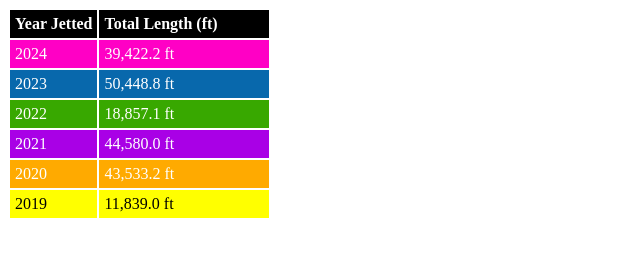
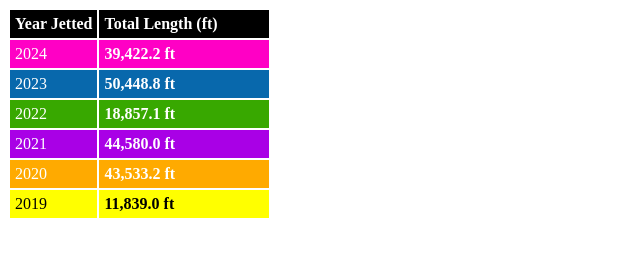
Before and after one commit to mccordpa/SalineJetting, a plain HTML site: page index.html in a window 1280 px wide. Shown: the whole page, without its empty margins (0-640 px from the left). Drawn offline with Linux system fonts and the light colour scheme.

Commit message:
Update index.html

```diff
--- a/index.html
+++ b/index.html
@@ -7,27 +7,27 @@
             </tr>
                 <tr style="background-color: #ff00c5">
                 <td style="color: white; padding: 5px;">2024</td>
-                <td style="color: white; width: 160px; padding: 5px;">39,422.2 ft</td>
+                <td style="color: white; font-weight: bold; width: 160px; padding: 5px;">39,422.2 ft</td>
             </tr>
                 <tr style="background-color: #0868ac">
                 <td style="color: white; padding: 5px;">2023</td>
-                <td style="color: white; width: 160px; padding: 5px;">50,448.8 ft</td>
+                <td style="color: white; font-weight: bold; width: 160px; padding: 5px;">50,448.8 ft</td>
             </tr>
                 <tr style="background-color: #38a800">
                 <td style="color: white; padding: 5px;">2022</td>
-                <td style="color: white; width: 160px; padding: 5px;">18,857.1 ft</td>
+                <td style="color: white; font-weight: bold; width: 160px; padding: 5px;">18,857.1 ft</td>
             </tr>
                 <tr style="background-color: #a900e6">
                 <td style="color: white; padding: 5px;">2021</td>
-                <td style="color: white; width: 160px; padding: 5px;">44,580.0 ft</td>
+                <td style="color: white; font-weight: bold; width: 160px; padding: 5px;">44,580.0 ft</td>
             </tr>
                 <tr style="background-color: #ffaa00">
                 <td style="color: white; padding: 5px;">2020</td>
-                <td style="color: white; width: 160px; padding: 5px;">43,533.2 ft</td>
+                <td style="color: white; font-weight: bold; width: 160px; padding: 5px;">43,533.2 ft</td>
             </tr>
             <tr style="background-color: #ffff00">
                 <td style="color: black; padding: 5px;">2019</td>
-                <td style="color: black; width: 160px; padding: 5px;">11,839.0 ft</td>
+                <td style="color: black; font-weight: bold; width: 160px; padding: 5px;">11,839.0 ft</td>
             </tr>
 
 
```
